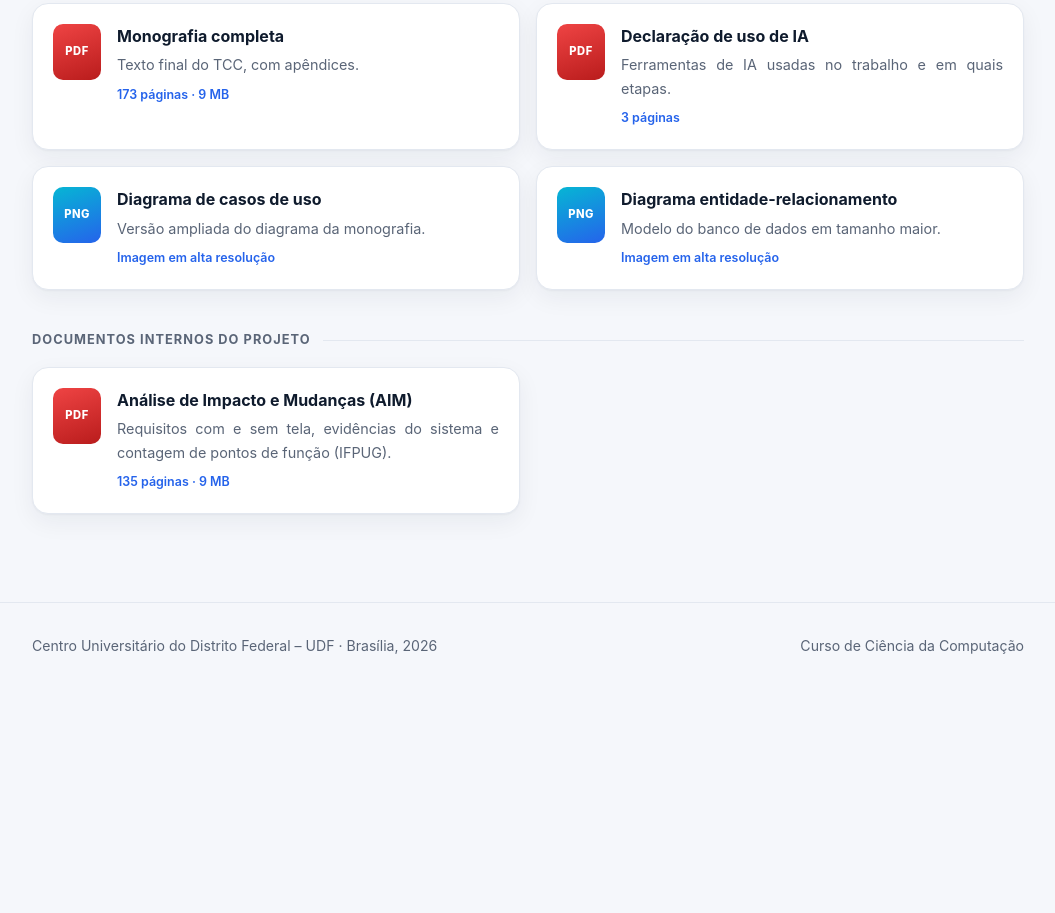
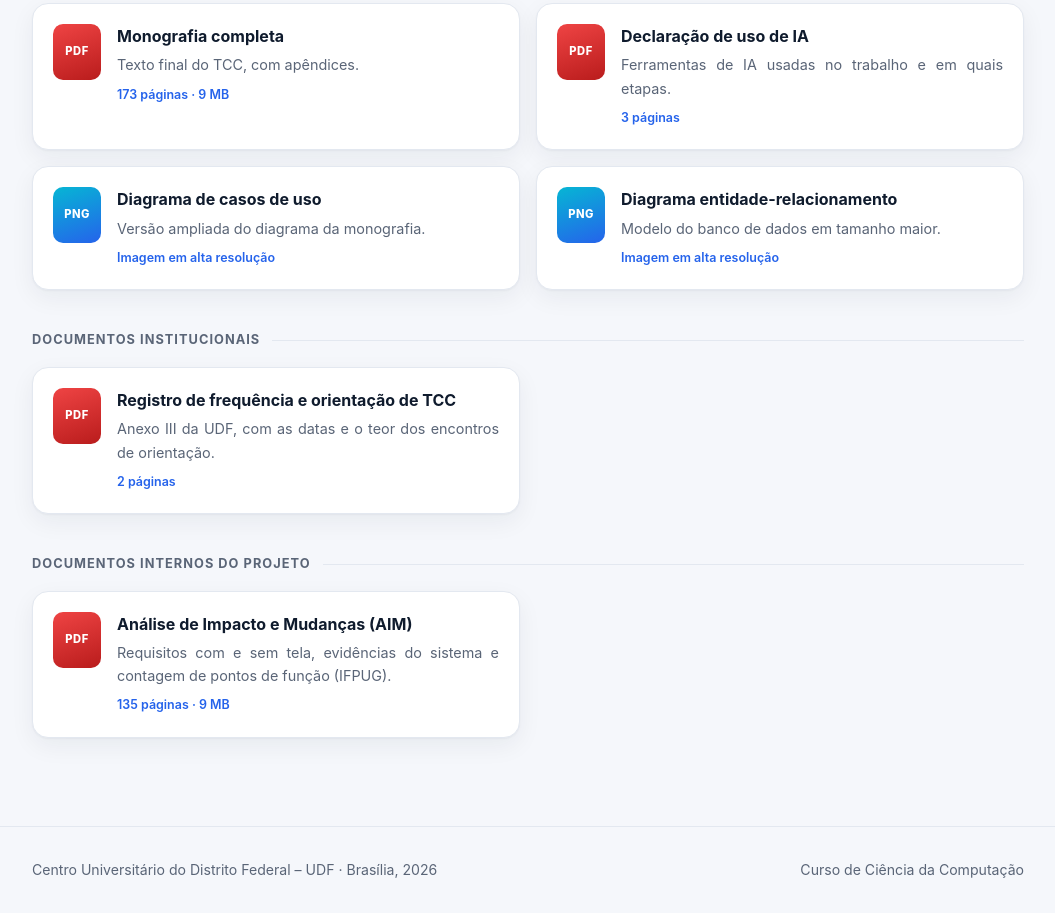
Before and after one commit to Kaua1217/estagiocheck, a plain HTML site: page index.html in a window 1280 px wide. Shown: the part 2769-3682 px from the top of the page, without its empty margins (112-1167 px from the left). Before the commit the page ends 3459 px from the top, so only its background shows below. Drawn offline with Linux system fonts and the light colour scheme.

Commit message:
Adiciona seção de documentos institucionais com o registro de frequência
Co-Authored-By: Claude Opus 5.5 <noreply@anthropic.com>
Claude-Session: https://claude.ai/code/session_01FJbhshefT4B95uQNFNjHEe

```diff
--- a/index.html
+++ b/index.html
@@ -258,6 +258,14 @@
       </a>
     </div>
 
+    <div class="group-label" id="institucionais" style="margin-top:40px">Documentos institucionais</div>
+    <div class="docs">
+      <a class="doc" href="docs/Registro_Frequencia_Orientacao_TCC.pdf" target="_blank" rel="noopener">
+        <span class="badge pdf">PDF</span>
+        <div><h3>Registro de frequência e orientação de TCC</h3><p>Anexo III da UDF, com as datas e o teor dos encontros de orientação.</p><span class="meta">2 páginas</span></div>
+      </a>
+    </div>
+
     <div class="group-label" id="internos" style="margin-top:40px">Documentos internos do projeto</div>
     <div class="docs">
       <a class="doc interno" href="docs/AIM_EstagioCheck.pdf" target="_blank" rel="noopener">
```
Also changed, not shown: 2 other files.
